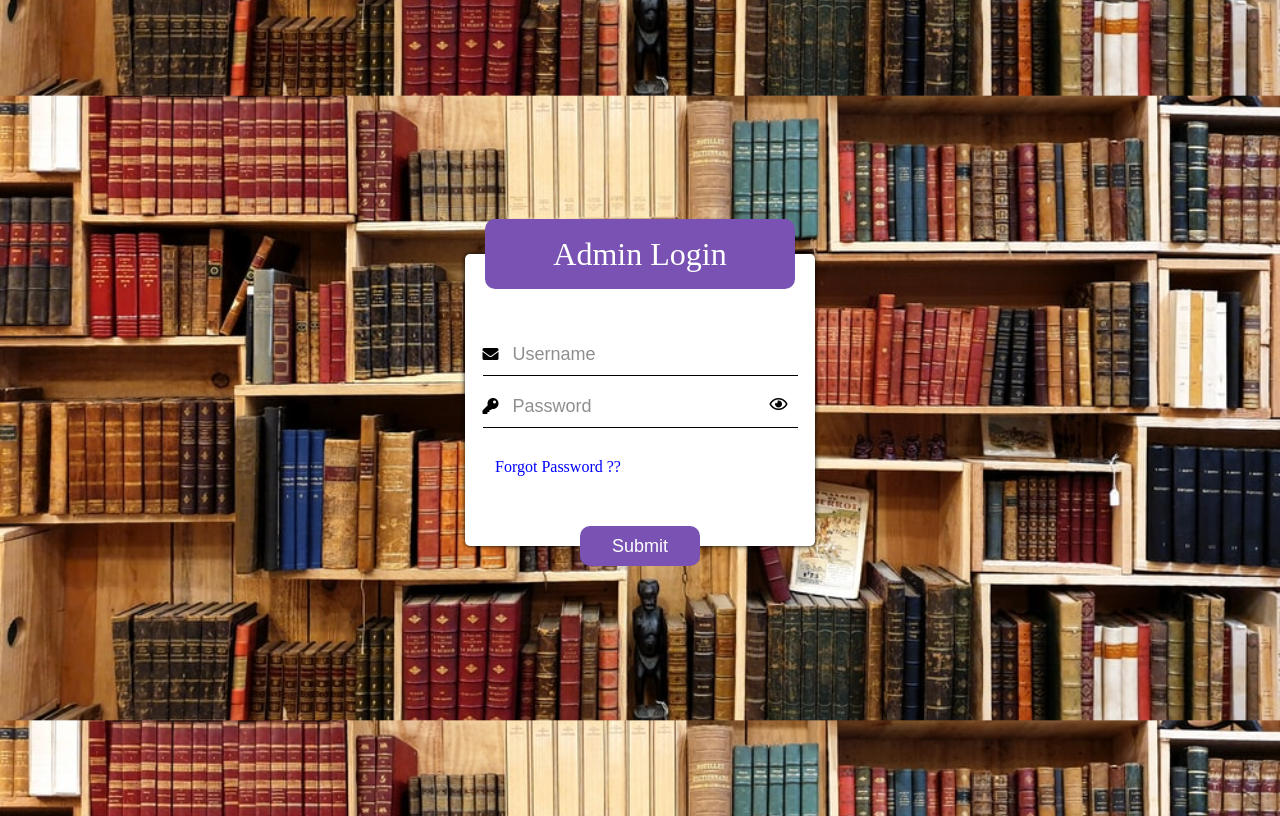
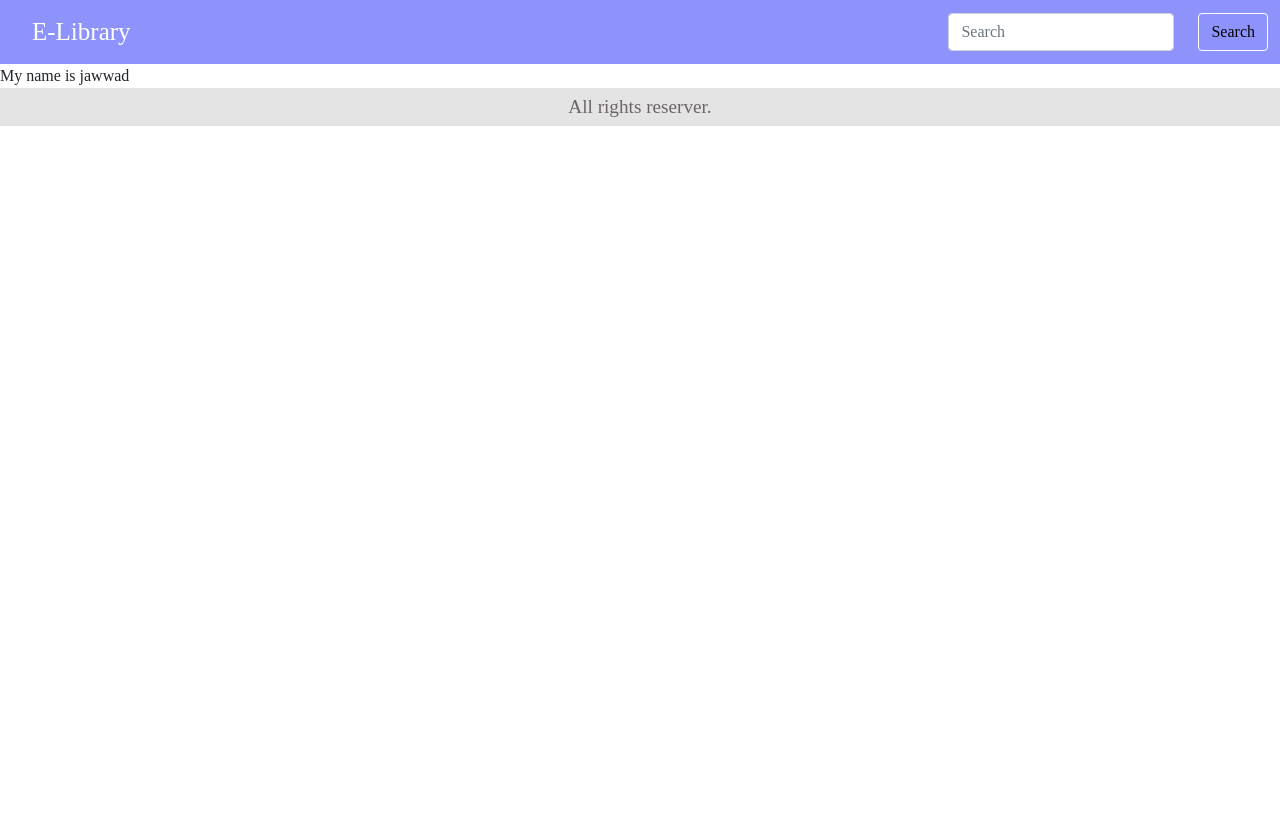
Before and after one commit to JawwadRaf98/library-project, a PHP site: page /admin/index.php in a window 1280 px wide. After the commit the page ends 126 px from the top, so only its background shows below. Run offline with PHP 8.4, Linux system fonts and the light colour scheme; some libraries are stand-ins or nearby versions.

Commit message:
working at admin panel

```diff
--- /dev/null
+++ b/admin/includes/footer.php
@@ -0,0 +1,6 @@
+
+    <div class="footer">
+        <p>All rights reserver.</p>
+    </div>
+</body>
+</html>
--- /dev/null
+++ b/admin/includes/header.php
@@ -0,0 +1,23 @@
+<!DOCTYPE html>
+<html lang="en">
+<head>
+    <meta charset="UTF-8">
+    <meta http-equiv="X-UA-Compatible" content="IE=edge">
+    <meta name="viewport" content="width=device-width, initial-scale=1.0">
+    <title>admin</title>
+    <link rel="stylesheet" href="style/style.css">
+
+    <link href="https://cdn.jsdelivr.net/npm/bootstrap@5.1.3/dist/css/bootstrap.min.css" rel="stylesheet" integrity="sha384-1BmE4kWBq78iYhFldvKuhfTAU6auU8tT94WrHftjDbrCEXSU1oBoqyl2QvZ6jIW3" crossorigin="anonymous">
+
+</head>
+<body>
+
+<nav class="navbar navbar-dark bg-color">
+  <div class="container-fluid">
+    <a class="navbar-brand">E-Library </a>
+    <form class="d-flex">
+      <input class="form-control me-4" type="search" placeholder="Search" aria-label="Search">
+      <button class="btn btn-outline-white" type="submit">Search</button>
+    </form>
+  </div>
+</nav>
--- /dev/null
+++ b/admin/includes/scripts.php
@@ -0,0 +1,3 @@
+<script src="https://cdn.jsdelivr.net/npm/bootstrap@5.1.3/dist/js/bootstrap.bundle.min.js" integrity="sha384-ka7Sk0Gln4gmtz2MlQnikT1wXgYsOg+OMhuP+IlRH9sENBO0LRn5q+8nbTov4+1p" crossorigin="anonymous"></script>
+<script src="https://cdn.jsdelivr.net/npm/@popperjs/core@2.10.2/dist/umd/popper.min.js" integrity="sha384-7+zCNj/IqJ95wo16oMtfsKbZ9ccEh31eOz1HGyDuCQ6wgnyJNSYdrPa03rtR1zdB" crossorigin="anonymous"></script>
+<script src="https://cdn.jsdelivr.net/npm/bootstrap@5.1.3/dist/js/bootstrap.min.js" integrity="sha384-QJHtvGhmr9XOIpI6YVutG+2QOK9T+ZnN4kzFN1RtK3zEFEIsxhlmWl5/YESvpZ13" crossorigin="anonymous"></script>
--- a/admin/index.php
+++ b/admin/index.php
@@ -1,68 +1,13 @@
-<!DOCTYPE html>
-<html lang="en">
-<head>
-    <meta charset="UTF-8">
-    <meta http-equiv="X-UA-Compatible" content="IE=edge">
-    <meta name="viewport" content="width=device-width, initial-scale=1.0">
+<?php
+    include('includes/header.php')
+?>
 
-    <!-- <link rel="stylesheet" href="https://maxcdn.bootstrapcdn.com/bootstrap/4.0.0/css/bootstrap.min.css" integrity="sha384-Gn5384xqQ1aoWXA+058RXPxPg6fy4IWvTNh0E263XmFcJlSAwiGgFAW/dAiS6JXm" crossorigin="anonymous"> -->
+<div>
+    My name is jawwad
+</div>
 
-    <link rel="stylesheet" href="./stlye/login.css">
-    <link rel="stylesheet" href="https://pro.fontawesome.com/releases/v5.10.0/css/all.css" integrity="sha384-AYmEC3Yw5cVb3ZcuHtOA93w35dYTsvhLPVnYs9eStHfGJvOvKxVfELGroGkvsg+p" crossorigin="anonymous"/>
+<?php
+    include('includes/navbar.php');
+    include('includes/footer.php');
 
-
-    <title>Admin | Login</title>
-
-</head>
-<body >
-    <div class="center-div">
-        <div class="header-div">
-            <p>admin login</p>
-        </div>
-
-        <div class="form">
-            <form action="">
-                <div class="box">
-                <i class="fa fa-envelope"></i>
-                    <input type="text" id="username" name='username' placeholder="username" autocomplete="off"/ require>
-                </div>
-                <div class="box">
-                <i class="fa fa-key"></i>
-                    <input type="password" id="password" name='password' placeholder="password" require autocomplete="off"/>
-                   <span class="eye" onclick="passwordToggle()">
-                   <i id = "show" class="far fa-eye" ></i>
-                   <i id = "hide" class="far fa-eye-slash" ></i>
-                   </span>
-                </div>
-                <div class="forgot-password">
-                    <a href="">Forgot password ??</a>
-                </div>
-                <div class="submit">
-                    <input type="submit" id="submit" />
-                </div>
-            </form>
-        </div>
-    </div>
-
-    <script>
-       function passwordToggle(){
-        var password =  document.getElementById('password');
-        var show =  document.getElementById('show');
-        var hide =  document.getElementById('hide');
-        console.log(show.style)
-
-       if(password.type === 'password'){
-            password.type = 'text';
-            hide.style.display = 'block';
-            show.style.display = 'none';
-       }
-       else{
-            password.type = 'password';
-            hide.style.display = 'none';
-            show.style.display = 'block';
-       }
-       }
-
-    </script>
-</body>
-</html>
+?>
--- /dev/null
+++ b/admin/style/style.css
@@ -0,0 +1,36 @@
+*{
+    margin: 0;
+    padding: 0;
+    box-sizing: border-box;
+    font-family: 'Times New Roman', Times, serif;
+    /* background: linear-gradient(to right ,  #7952b3, #b197d8); */
+}
+
+/* Header */
+
+.bg-color{
+    background-color: #5961f9ad;
+}
+.navbar-brand{
+    font-size: 25px !important ;
+    padding-left: 20px;
+}
+.btn-outline-white{
+    color: black !important ;
+    border:  1px solid white !important ;
+}
+
+
+/* Footer */
+.footer{
+
+    padding: 0px;
+    background-color: rgba(202, 200, 200, 0.486);
+}
+.footer p{
+    padding: 5px 0px;
+    color: rgb(109, 101, 101);
+    text-align: center;
+    margin: 0px;
+    font-size: larger;
+}
```
Also changed, not shown: admin/stlye/style.css (deleted, +0 -7 lines), admin/includes/navbar.php (added), admin/style/login.css (renamed from admin/stlye/login.css).
